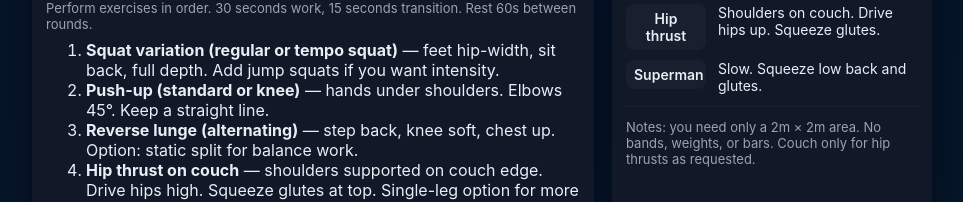
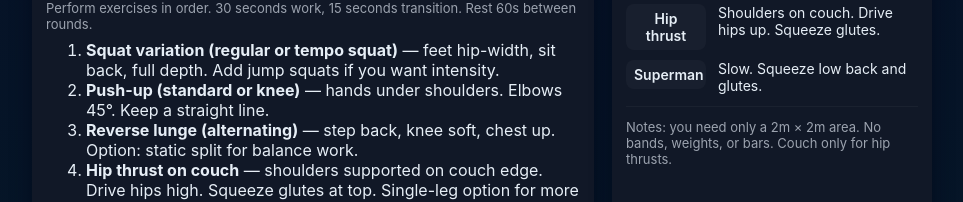
Before and after one commit to lucasdasilvamaria/body_activation_routine, a plain HTML site: page index.html in a window 1280 px wide. Shown: the part 465-667 px from the top of the page, without its empty margins (158-1121 px from the left). Drawn offline with Linux system fonts and the light colour scheme.

Commit message:
Update index.html

```diff
--- a/index.html
+++ b/index.html
@@ -140,7 +140,7 @@
         </div>
 
         <hr style="border:none;height:1px;background:rgba(255,255,255,.04);margin:12px 0">
-        <div class="muted" style="font-size:13px">Notes: you need only a 2m × 2m area. No bands, weights, or bars. Couch only for hip thrusts as requested.</div>
+        <div class="muted" style="font-size:13px">Notes: you need only a 2m × 2m area. No bands, weights, or bars. Couch only for hip thrusts.</div>
       </aside>
     </div>
 
```
